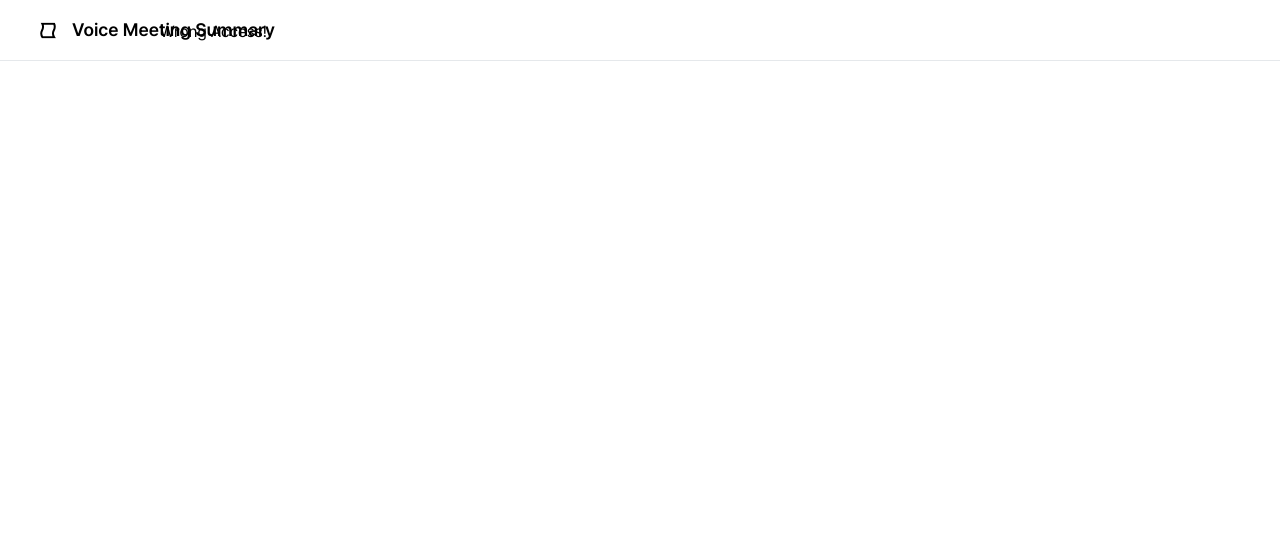
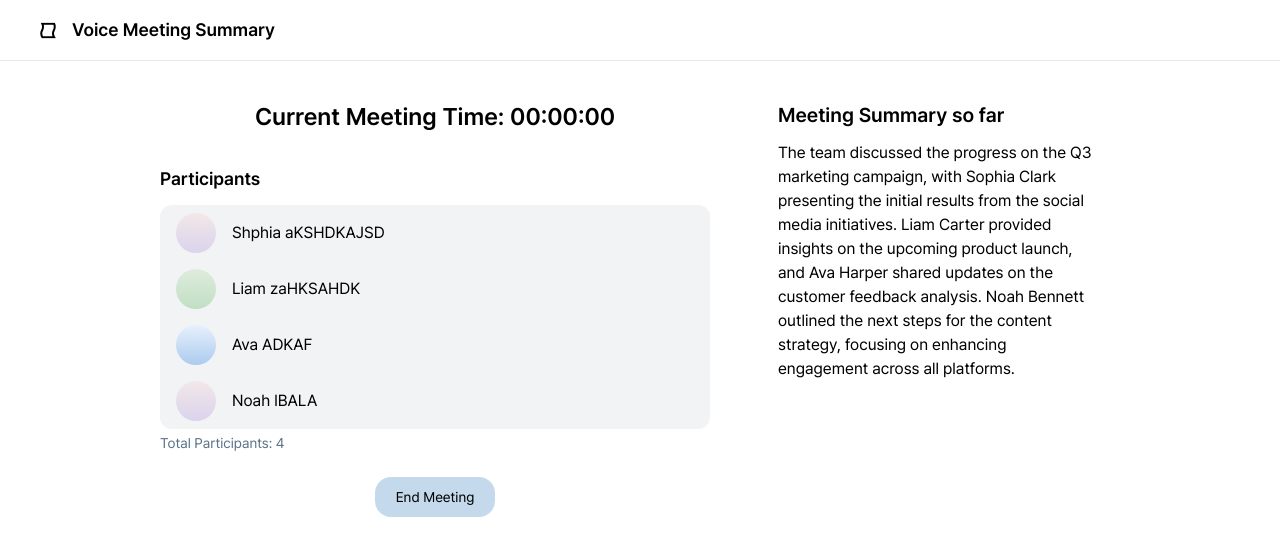
Before and after one commit to minjeongss/ai-realtime-meeting-summary, a React (Vite) app: page /meet in a window 1280 px wide. Shown: the top 556 px of the page. Built offline with nearby package versions, Linux system fonts and the light colour scheme.

Commit message:
feat: 미팅 화면 구현

```diff
--- a/src/components/Layout/Header.tsx
+++ b/src/components/Layout/Header.tsx
@@ -1,6 +1,6 @@
 const Header = () => {
   return (
-    <div className="fixed w-full flex flex-row gap-4 items-center pl-10 pr-10 pt-4 pb-4 border-solid border-b-1 border-[#E5E8EB]">
+    <div className="w-full flex flex-row gap-4 items-center pl-10 pr-10 pt-4 pb-4 border-solid border-b-1 border-[#E5E8EB]">
       <img src="/logo.svg" />
       <p className="font-semibold text-lg">Voice Meeting Summary</p>
     </div>
--- /dev/null
+++ b/src/mocks/MockParticipant.ts
@@ -0,0 +1,6 @@
+export const MockParticipant = [
+  "Shphia aKSHDKAJSD",
+  "Liam zaHKSAHDK",
+  "Ava ADKAF",
+  "Noah lBALA",
+];
--- /dev/null
+++ b/src/mocks/MockSummary.ts
@@ -0,0 +1,2 @@
+export const MockSummary =
+  "The team discussed the progress on the Q3 marketing campaign, with Sophia Clark presenting the initial results from the social media initiatives. Liam Carter provided insights on the upcoming product launch, and Ava Harper shared updates on the customer feedback analysis. Noah Bennett outlined the next steps for the content strategy, focusing on enhancing engagement across all platforms.";
--- /dev/null
+++ b/src/pages/Meeting/Participant.tsx
@@ -0,0 +1,40 @@
+import { MockParticipant } from "../../mocks/MockParticipant";
+import Profile from "./Profile";
+
+interface ParticipantProps {
+  time?: string;
+}
+
+const Participant = ({ time = "00:00:00" }: ParticipantProps) => {
+  return (
+    <div className="flex flex-col">
+      <p className="text-center pt-5 pb-3 font-semibold text-2xl">
+        Current Meeting Time: {time}
+      </p>
+      <div>
+        <p className="pt-5 pb-3 font-semibold text-lg">Participants</p>
+        <ul className="rounded-xl bg-[#E5E8EB]/50">
+          {MockParticipant.map((nickname, index) => (
+            <li
+              className="h-14 flex flex-row gap-4 jusfity-center items-center pl-4 pr-4"
+              key={`${nickname}+${index}`}
+            >
+              <Profile index={index} />
+              <p className="text-base">{nickname}</p>
+            </li>
+          ))}
+        </ul>
+        <p className="pt-1 pb-3 text-sm text-[#5C738A]">
+          Total Participants: {4}
+        </p>
+      </div>
+      <div className="flex justify-center items-center pt-3">
+        <button className="w-30 h-10 text-sm rounded-2xl bg-[#C4D9EB]">
+          End Meeting
+        </button>
+      </div>
+    </div>
+  );
+};
+
+export default Participant;
--- /dev/null
+++ b/src/pages/Meeting/Profile.tsx
@@ -0,0 +1,19 @@
+const RandomColor = [
+  "linear-gradient(to top, #accbee 0%, #e7f0fd 100%)",
+  "linear-gradient(to top, #c1dfc4 0%, #deecdd 100%)",
+  "linear-gradient(to top, #dad4ec 0%, #dad4ec 1%, #f3e7e9 100%)",
+];
+
+const Profile = ({ index }: { index: number }) => {
+  return (
+    <div
+      className="w-[40px] h-[40px] rounded-full"
+      style={{
+        backgroundImage:
+          RandomColor[index % 3 === 0 ? 2 : index % 2 === 0 ? 0 : 1],
+      }}
+    />
+  );
+};
+
+export default Profile;
--- /dev/null
+++ b/src/pages/Meeting/Summary.tsx
@@ -0,0 +1,12 @@
+import { MockSummary } from "../../mocks/MockSummary";
+
+const Summary = () => {
+  return (
+    <div className="flex flex-col p-5">
+      <p className="pb-3 font-semibold text-xl">Meeting Summary so far</p>
+      <p>{MockSummary}</p>
+    </div>
+  );
+};
+
+export default Summary;
--- /dev/null
+++ b/src/pages/Meeting/index.tsx
@@ -0,0 +1,17 @@
+import Participant from "./Participant";
+import Summary from "./Summary";
+
+const Meeting = () => {
+  return (
+    <div className="w-full h-full flex flex-row gap-12">
+      <div className="flex-grow-[600] basis-0 max-w-[550px]">
+        <Participant />
+      </div>
+      <div className="flex-grow-[400] basis-0 max-w-[360px]">
+        <Summary />
+      </div>
+    </div>
+  );
+};
+
+export default Meeting;
--- a/src/routes/index.tsx
+++ b/src/routes/index.tsx
@@ -2,12 +2,14 @@ import { Route, Routes } from "react-router";
 import Layout from "../components/Layout/Layout";
 import Home from "../pages/Home";
 import NotFound from "../pages/NotFound";
+import Meeting from "../pages/Meeting";
 
 const Rotuer = () => {
   return (
     <Routes>
       <Route element={<Layout />}>
         <Route path="/" element={<Home />} />
+        <Route path="/meet" element={<Meeting />} />
         <Route path="*" element={<NotFound />} />
       </Route>
     </Routes>
```
